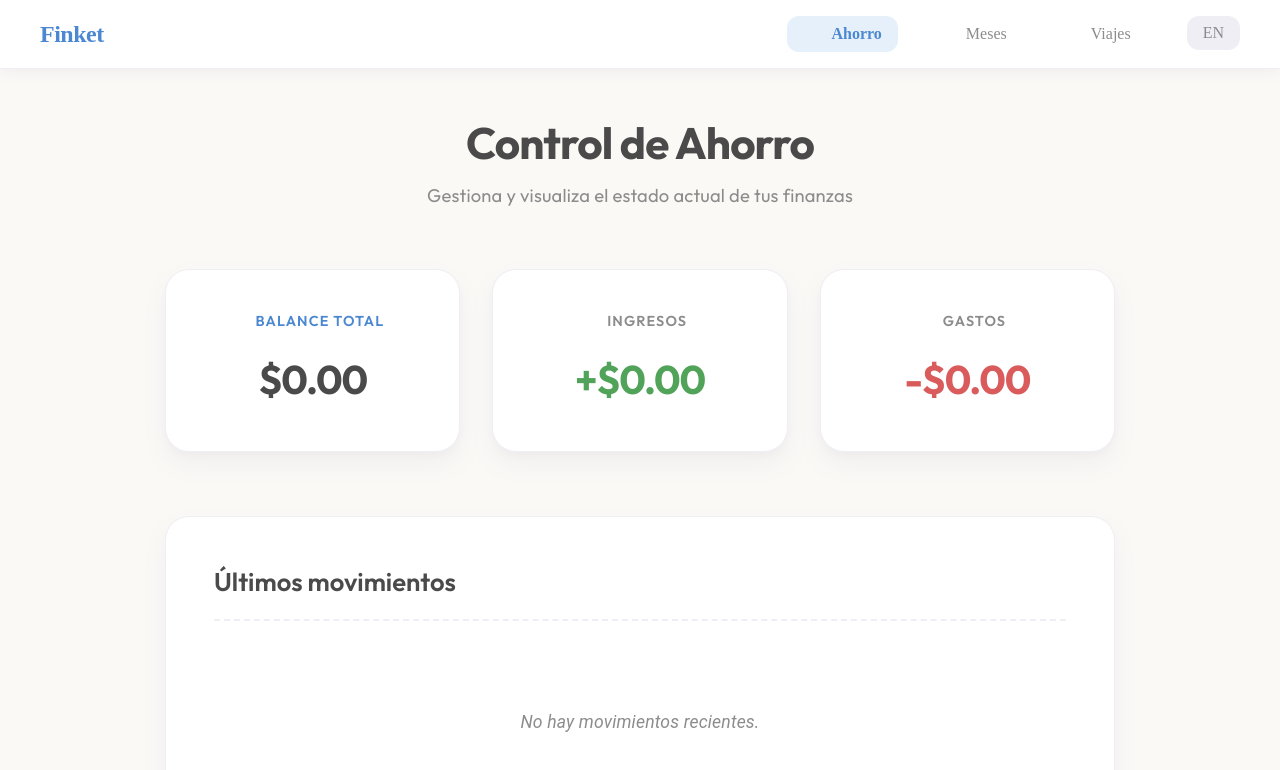
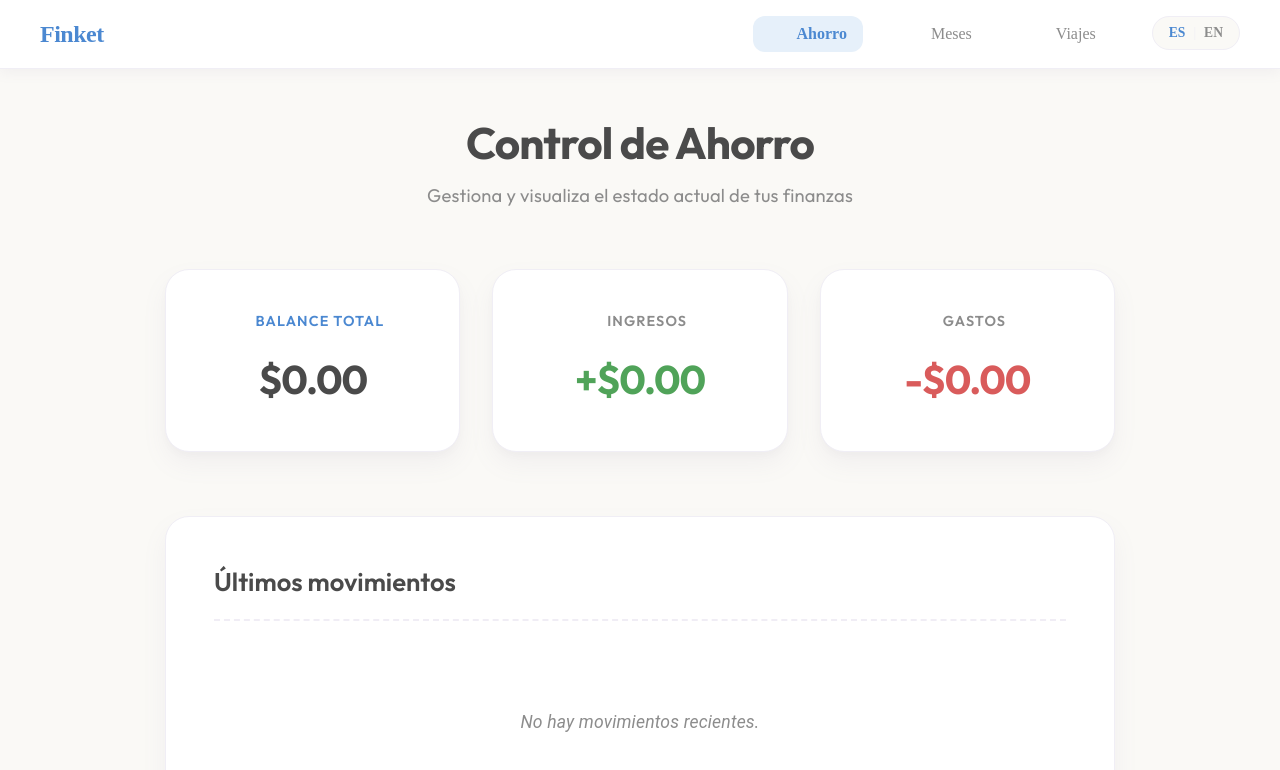
Before and after one commit to IreneRando/Finket, a React (Vite) app: page /ahorro in a window 1280 px wide. Shown: the top 770 px of the page. Built offline with nearby package versions, Linux system fonts and the light colour scheme; some icons are missing.

Commit message:
cambio a toggle en idioma

```diff
--- a/src/assets/components/navbar.scss
+++ b/src/assets/components/navbar.scss
@@ -69,6 +69,38 @@
             }
           }
         }
+
+        .nav-lang-toggle {
+          display: flex;
+          align-items: center;
+          gap: 0.5rem;
+          margin-left: 1rem;
+          padding: 0.5rem 1rem;
+          background: var(--bg-color, #faf9f6);
+          border-radius: 9999px;
+          border: 1px solid var(--card-border, #f0eef5);
+
+          .lang {
+            cursor: pointer;
+            font-size: 0.85rem;
+            font-weight: 600;
+            color: var(--text-muted, #8c8c8c);
+            transition: color 0.2s ease;
+
+            &:hover {
+              color: var(--text-dark, #4a4a4a);
+            }
+
+            &.active {
+              color: var(--pastel-blue-text, #4b88d1);
+            }
+          }
+
+          .separator {
+            color: var(--card-border, #f0eef5);
+            font-size: 0.85rem;
+          }
+        }
       }
     }
   }
--- a/src/components/Navbar.tsx
+++ b/src/components/Navbar.tsx
@@ -8,10 +8,6 @@ import FlightTakeoffIcon from "@mui/icons-material/FlightTakeoff";
 
 export const Navbar: React.FC = () => {
   const { t, i18n } = useTranslation();
-
-  const toggleLanguage = () => {
-    i18n.changeLanguage(i18n.language === "es-ES" ? "en-GB" : "es-ES");
-  };
 
   return (
     <nav className="navbar-container">
@@ -54,16 +50,20 @@ export const Navbar: React.FC = () => {
             </NavLink>
           </li>
           <li>
-            <div
-              className="nav-link"
-              onClick={toggleLanguage}
-              style={{
-                cursor: "pointer",
-                background: "var(--card-border)",
-                marginLeft: "1rem",
-              }}
-            >
-              <span>{i18n.language === "es-ES" ? "EN" : "ES"}</span>
+            <div className="nav-lang-toggle">
+              <span
+                className={i18n.language === "es-ES" ? "lang active" : "lang"}
+                onClick={() => i18n.changeLanguage("es-ES")}
+              >
+                ES
+              </span>
+              <span className="separator">|</span>
+              <span
+                className={i18n.language === "en-GB" ? "lang active" : "lang"}
+                onClick={() => i18n.changeLanguage("en-GB")}
+              >
+                EN
+              </span>
             </div>
           </li>
         </ul>
```
